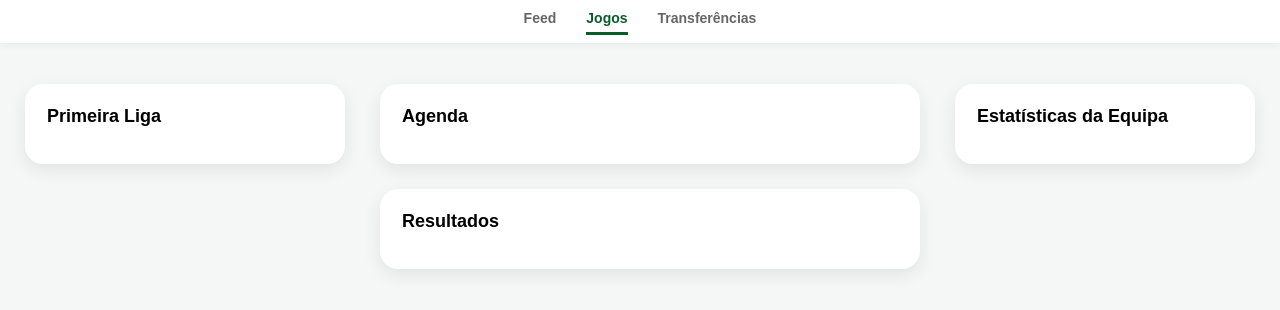
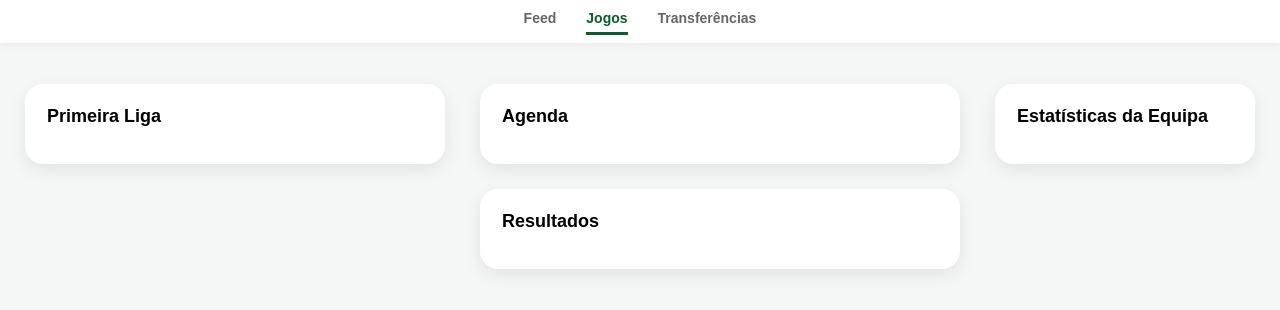
Before and after one commit to tiagoaaestrada/canal-sporting, a plain HTML site: page jogos.html in a window 1280 px wide. Shown: the part 48-358 px from the top of the page. Drawn offline with Linux system fonts and the light colour scheme; no server answers.

Commit message:
Update jogos.html

```diff
--- a/jogos.html
+++ b/jogos.html
@@ -59,7 +59,7 @@ body {
   margin: 40px auto;
   padding: 0 25px 60px 25px;
   display: grid;
-  grid-template-columns: 320px 1fr 300px;
+  grid-template-columns: 420px 1fr 260px;
   gap: 35px;
 }
 
```
